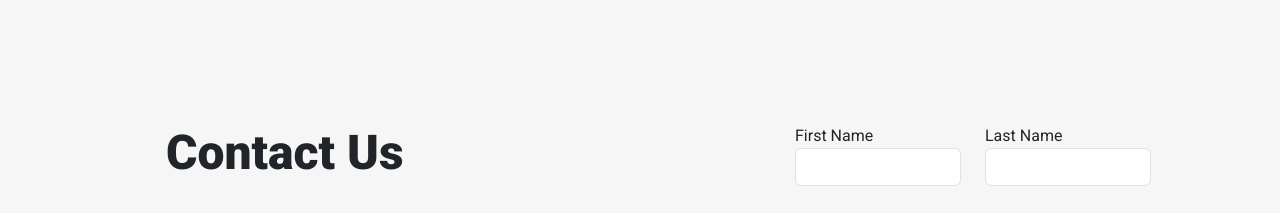
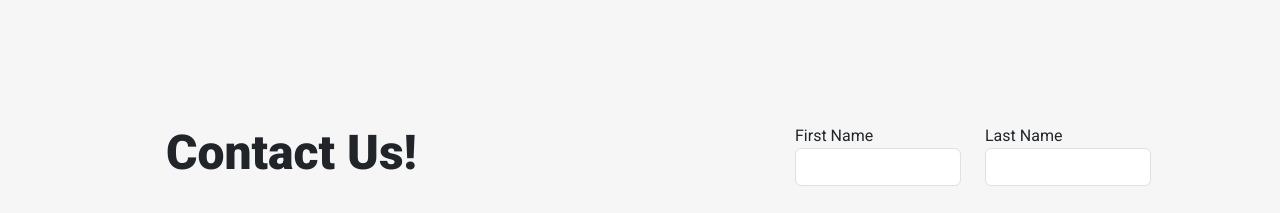
Before and after one commit to aaaroz/codeCompetence2, a React (Create React App) app: page / in a window 1280 px wide. Shown: the part 780-993 px from the top of the page. Built offline with nearby package versions, Linux system fonts and the light colour scheme.

Commit message:
feat(about): added forwardRef

```diff
--- a/src/components/about.jsx
+++ b/src/components/about.jsx
@@ -1,6 +1,7 @@
+import { forwardRef } from "react";
 import AboutImage from "../assets/about.png";
 
-export default function About() {
+function About({ text }, about) {
   return (
     <section>
       <div className="container mt-5 pt-5">
@@ -9,7 +10,7 @@ export default function About() {
             <img src={AboutImage} alt="Logo" width={430} height={290} />
           </div>
           <div className="col-6 ms-5">
-            <h1>About Us</h1>
+            <h1 ref={about}>{text}</h1>
             <p className="about mt-4 fs-6">
               Digital Innovation is a content writer focused on helping B2B tech
               companies tell their unique stories. Not just selling their
@@ -28,3 +29,4 @@ export default function About() {
     </section>
   );
 }
+export default forwardRef(About);
--- a/src/components/contact.jsx
+++ b/src/components/contact.jsx
@@ -1,12 +1,15 @@
+import { forwardRef } from "react";
 import FormContact from "./form.contact";
 
-export default function Contact() {
+function Contact({ text }, contact) {
   return (
     <section>
       <div className="container mt-5">
         <div className="row">
           <div className="col-7 contact ps-5 pt-5">
-            <h1 className="ms-5">Contact Us</h1>
+            <h1 className="ms-5" ref={contact}>
+              {text}
+            </h1>
             <p className="ms-5 mt-5 fs-5 fw-regular lh-1">
               Need to get in touch with us? Either fill the form with your
               inquiry or find the department email you’d like to contact below.
@@ -20,3 +23,4 @@ export default function Contact() {
     </section>
   );
 }
+export default forwardRef(Contact);
```
